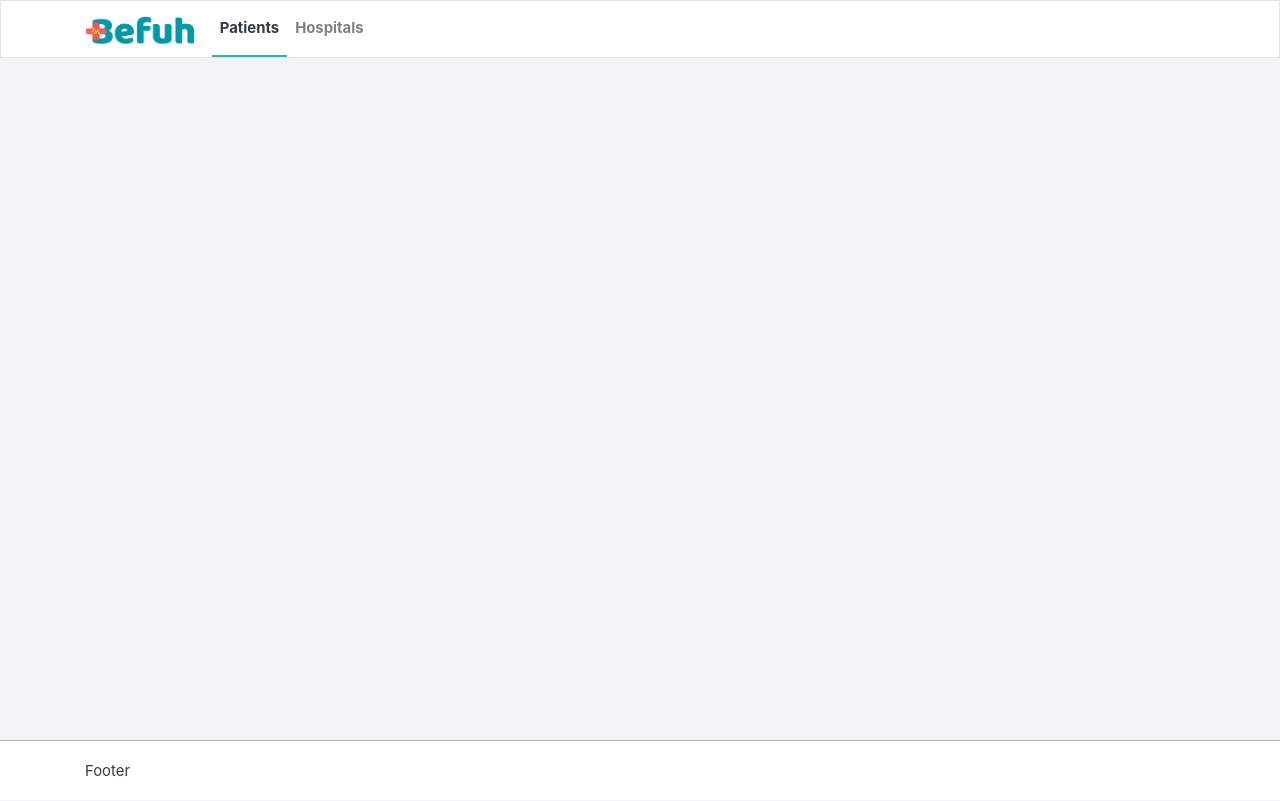
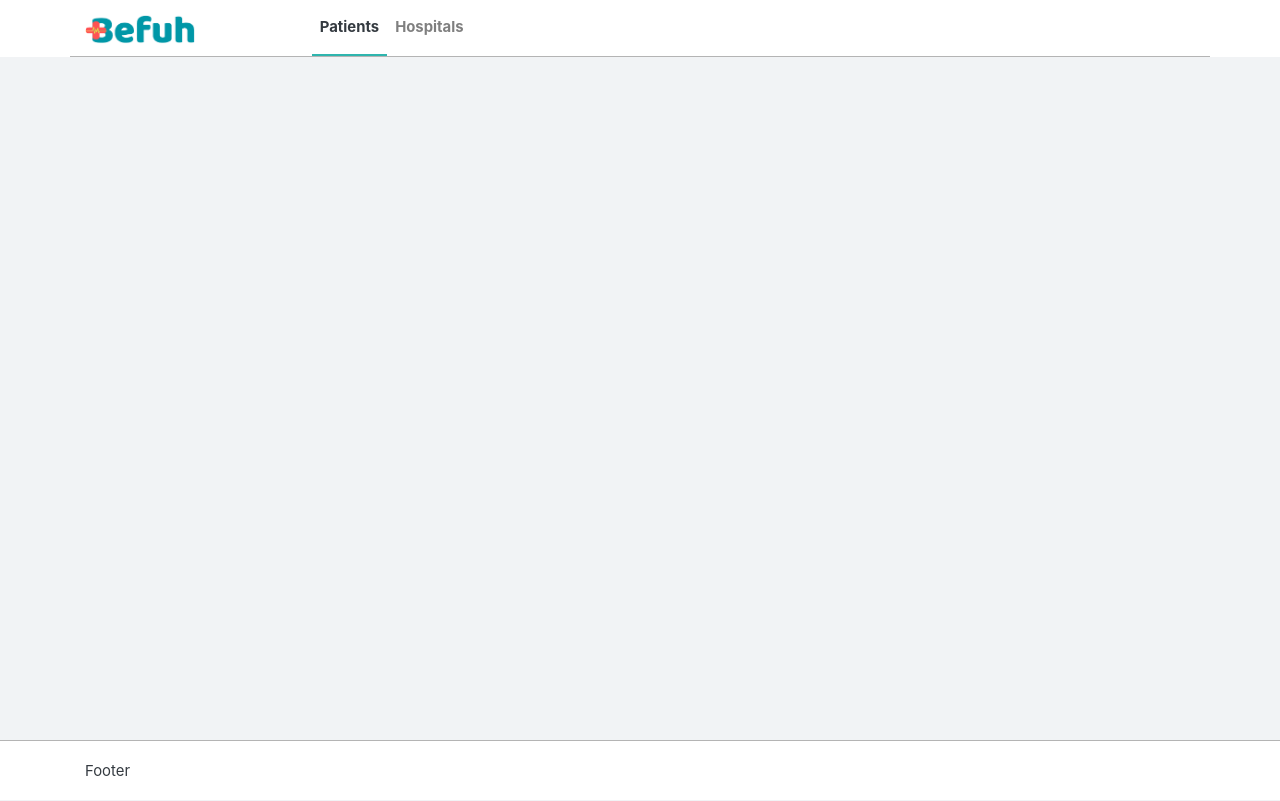
Before and after one commit to Befuh/doctor, a React app: page / in a window 1280 px wide. Built offline with nearby package versions, Linux system fonts and the light colour scheme.

Commit message:
:lipstick: update header

```diff
--- a/src/components/layout/Header.jsx
+++ b/src/components/layout/Header.jsx
@@ -17,12 +17,12 @@ class Header extends Component {
   render () {
     return (
       <Navbar expand='md' color='light' light className='header'>
-        <Container>
+        <Container className='header-container'>
           <NavbarBrand href='#home'>
             <img src={Logo} alt='Befu'/>
           </NavbarBrand>
           <NavbarToggler onClick={this.toggle}/>
-          <Collapse isOpen={this.state.isOpen} navbar>
+          <Collapse isOpen={this.state.isOpen} navbar className='push-right'>
             <Nav navbar>
               <NavItem>
                 <NavLink href='#' className='active navigation-link'>Patients</NavLink>
--- a/src/components/layout/Header.scss
+++ b/src/components/layout/Header.scss
@@ -1,12 +1,17 @@
 @import "../../styles/base/variables";
+@import "~bootstrap/scss/bootstrap-grid";
 
 .header {
   background-color: $white;
-  border-bottom: solid 1px $light;
   /**
   * @todo Remove important
    */
+  border: none !important;
   padding: 0 !important;
+
+  .header-container {
+    border-bottom: solid 1px $light;
+  }
 
   img {
     max-height: 30px;
@@ -24,4 +29,9 @@
     }
   }
 
+  @include media-breakpoint-up(md){
+    .push-right {
+      margin-left: 100px;
+    }
+  }
 }
--- a/src/styles/base/_variables.scss
+++ b/src/styles/base/_variables.scss
@@ -11,3 +11,5 @@ $dark: #696969;
 $white: #fff;
 $primary-text-color: #3a3a3c;
 $secondary-text-color: #696969;
+
+@import "~bootswatch/dist/litera/variables";
```
